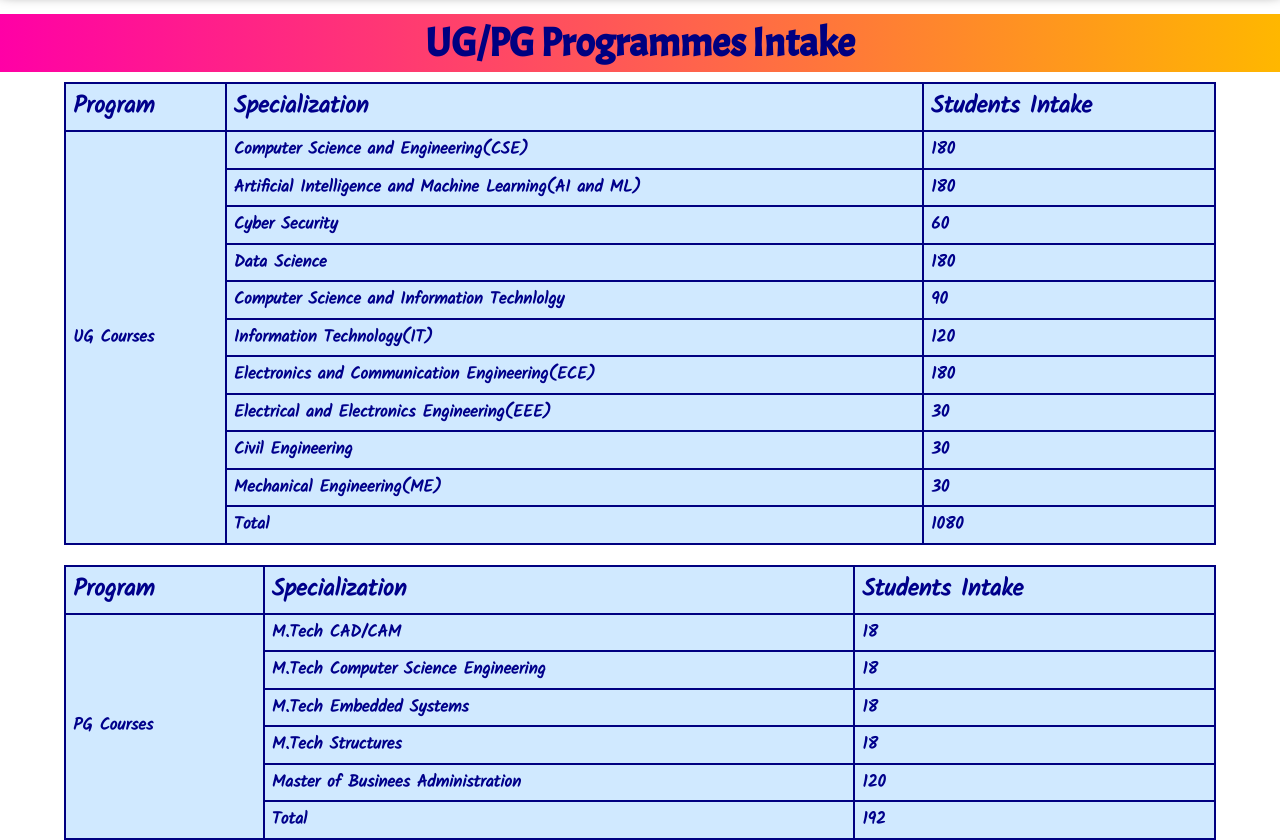
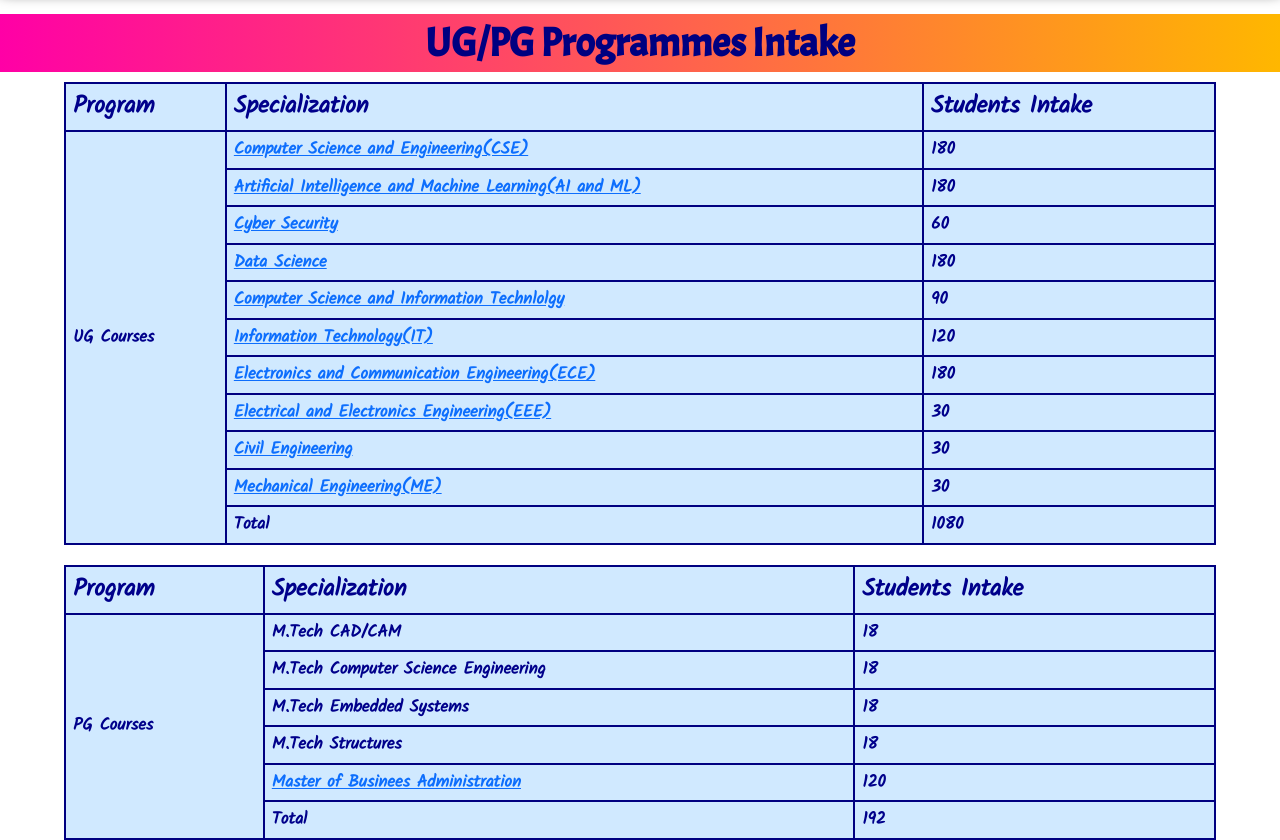
Before and after one commit to MaiNehaHu/first-project, a React (Create React App) app: page /first-project/coursesintake in a window 1280 px wide. Shown: the part 540-1380 px from the top of the page. Built offline with nearby package versions, Linux system fonts and the light colour scheme.

Commit message:
small changes

```diff
--- a/src/Compo/Courses/CourseComps/MBA.jsx
+++ b/src/Compo/Courses/CourseComps/MBA.jsx
@@ -3,7 +3,7 @@ import React from "react";
 const MBA = () => {
   return (
     <div className="bodyy coursee" id="mba">
-      <h4 className="heading">Master od Business Administration</h4>
+      <h4 className="heading">Master of Business Administration</h4>
       <div className="displayblock">
         <div id="mba">
           <img
--- a/src/Compo/Footer/footer.jsx
+++ b/src/Compo/Footer/footer.jsx
@@ -41,13 +41,12 @@ export const Footer = () => {
 
           <div className="Academics OneBox">
             <h3 className="FooterHeading">Academics</h3>
-            <Link to="/">UG Programmes</Link>
-            <Link to="/">PG Programmes</Link>
+            <Link to="/coursesintake">UG Programmes</Link>
+            <Link to="/coursesintake">PG Programmes</Link>
             <Link to="/">Governing Body</Link>
             <Link to="/">Academic Council</Link>
             <Link to="/">Regulation and Syllabus</Link>
             <Link to="/">RTI-ACT</Link>
-
             <Link to="/">Professional Societies</Link>
             <Link to="/">Grievance Cell</Link>
           </div>
--- a/src/Nav Components/Admissions/Courses.jsx
+++ b/src/Nav Components/Admissions/Courses.jsx
@@ -1,4 +1,5 @@
 import React from "react";
+import {Link} from 'react-router-dom'
 
 const Coursesintake = () => {
   return (
@@ -15,43 +16,43 @@ const Coursesintake = () => {
             <tbody>
               <tr>
                 <td rowSpan={11}>UG Courses</td>
-                <td>Computer Science and Engineering(CSE)</td>
+                <td><Link to="/Courses/CSE">Computer Science and Engineering(CSE)</Link></td>
                 <td>180</td>
               </tr>
               <tr>
-                <td>Artificial Intelligence and Machine Learning(AI and ML)</td>
+                <td><Link to="/Courses/AI&ML">Artificial Intelligence and Machine Learning(AI and ML)</Link></td>
                 <td>180</td>
               </tr>
               <tr>
-                <td>Cyber Security</td>
+                <td><Link to="/Courses/CS">Cyber Security</Link></td>
                 <td>60</td>
               </tr>
               <tr>
-                <td>Data Science</td>
+                <td><Link to="/Courses/DS">Data Science</Link></td>
                 <td>180</td>
               </tr>
               <tr>
-                <td>Computer Science and Information Technlolgy</td>
+                <td><Link to="/Courses/CS-IT">Computer Science and Information Technlolgy</Link></td>
                 <td>90</td>
               </tr>
               <tr>
-                <td>Information Technology(IT)</td>
+                <td><Link to="/Courses/IT">Information Technology(IT)</Link></td>
                 <td>120</td>
               </tr>
               <tr>
-                <td>Electronics and Communication Engineering(ECE)</td>
+                <td><Link to="/Courses/ECE">Electronics and Communication Engineering(ECE)</Link></td>
                 <td>180</td>
               </tr>
               <tr>
-                <td>Electrical and Electronics Engineering(EEE)</td>
+                <td><Link to="/Courses/EEE">Electrical and Electronics Engineering(EEE)</Link></td>
                 <td>30</td>
               </tr>
               <tr>
-                <td>Civil Engineering</td>
+                <td><Link to="/Courses/CIVIL">Civil Engineering</Link></td>
                 <td>30</td>
               </tr>
               <tr>
-                <td>Mechanical Engineering(ME)</td>
+                <td><Link to="/Courses/MECH">Mechanical Engineering(ME)</Link></td>
                 <td>30</td>
               </tr>
               <tr>
@@ -91,8 +92,7 @@ const Coursesintake = () => {
                 <td>18</td>
               </tr>
               <tr>
-                <td>Master of Businees Administration</td>
-
+                <td><Link to="/Courses/MBA">Master of Businees Administration</Link></td>
                 <td>120</td>
               </tr>
               <tr>
--- a/src/Nav Components/FooterNav/footer.jsx
+++ b/src/Nav Components/FooterNav/footer.jsx
@@ -39,8 +39,8 @@ export const NavFooter = () => {
           </div>
           <div className="Academics OneBox">
             <h3 className="FooterHeading">Academics</h3>
-            <Link to="/">UG Programmes</Link>
-            <Link to="/">PG Programmes</Link>
+            <Link to="/coursesintake">UG Programmes</Link>
+            <Link to="/coursesintake">PG Programmes</Link>
             <Link to="/">Governing Body</Link>
             <Link to="/">Academic Council</Link>
             <Link to="/">Regulation and Syllabus</Link>
```
